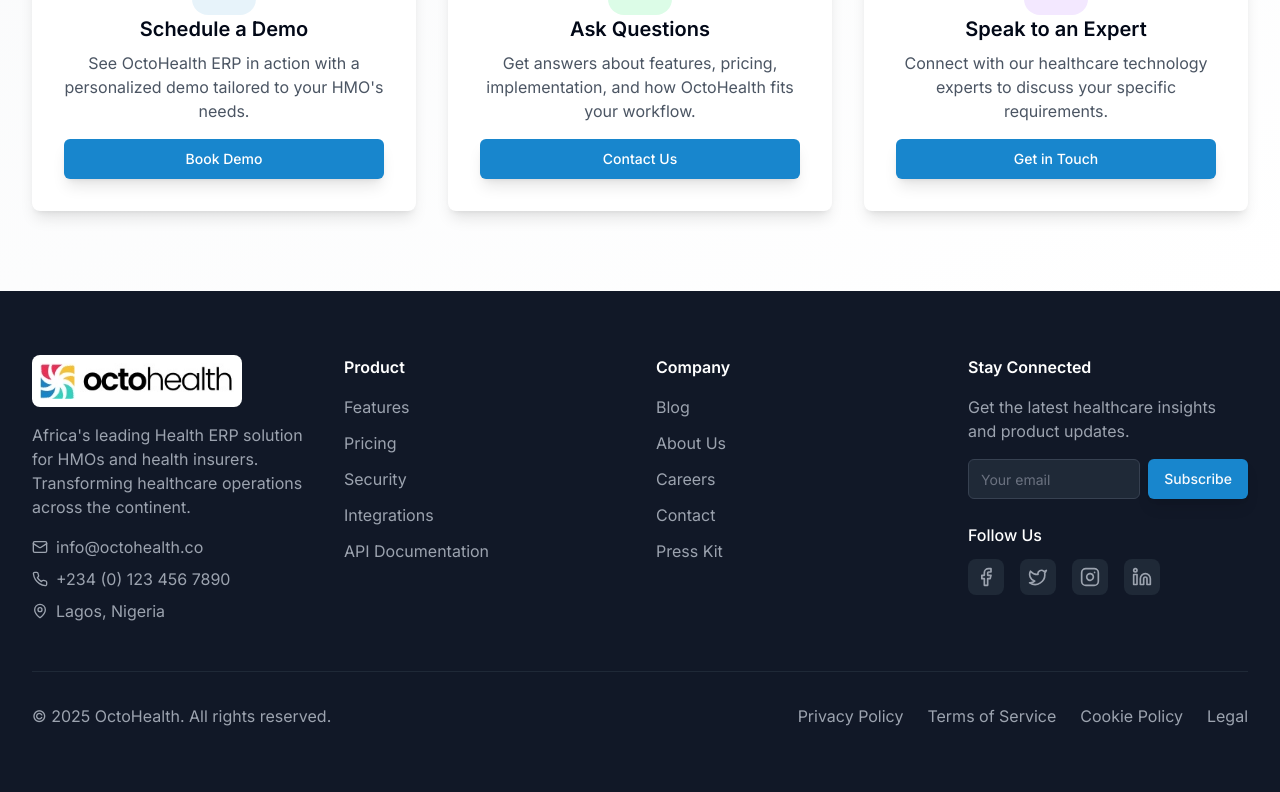
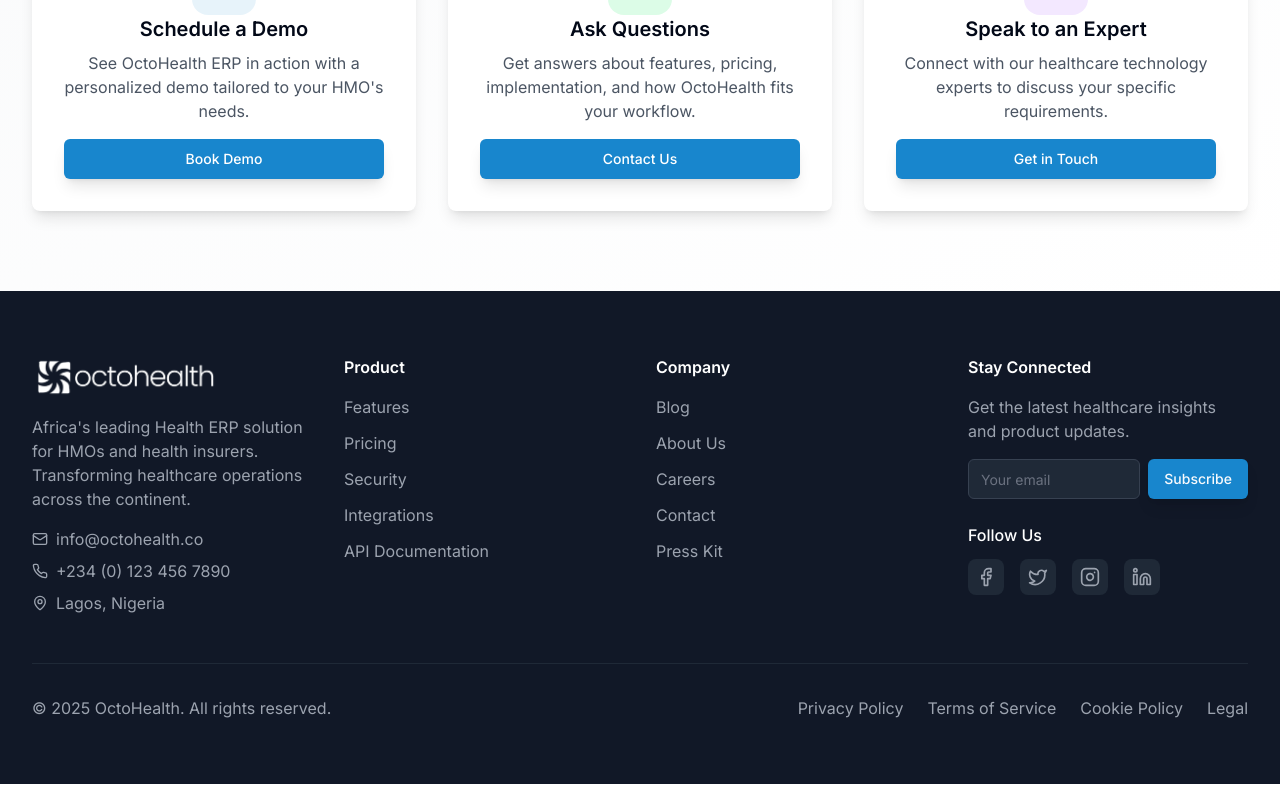
Before and after one commit to charleswebmaster/octohealth-website, a Next.js app: page / in a window 1280 px wide. Shown: the part 5275-6067 px from the top of the page. Built offline with nearby package versions, Linux system fonts and the light colour scheme; no server answers; the database is empty.

Commit message:
Updated footer logo

```diff
--- a/components/footer.tsx
+++ b/components/footer.tsx
@@ -11,13 +11,13 @@ export function Footer() {
         <div className="grid md:grid-cols-4 gap-8">
           {/* Company Info */}
           <div className="space-y-4">
-            <div className="bg-white rounded-lg p-2 w-fit">
+            <div className="bg-transparent rounded-lg p-0 w-fit">
               <Image
-                src="/images/octohealth-logo.jpeg"
+                src="/images/octohealth-logo.png"
                 alt="OctoHealth Logo"
-                width={160}
-                height={36}
-                className="h-9 w-auto"
+                width={170}
+                height={46}
+                className="h-11 w-auto"
               />
             </div>
             <p className="text-gray-400">
```
Also changed, not shown: public/images/octohealth-logo.png (added).
